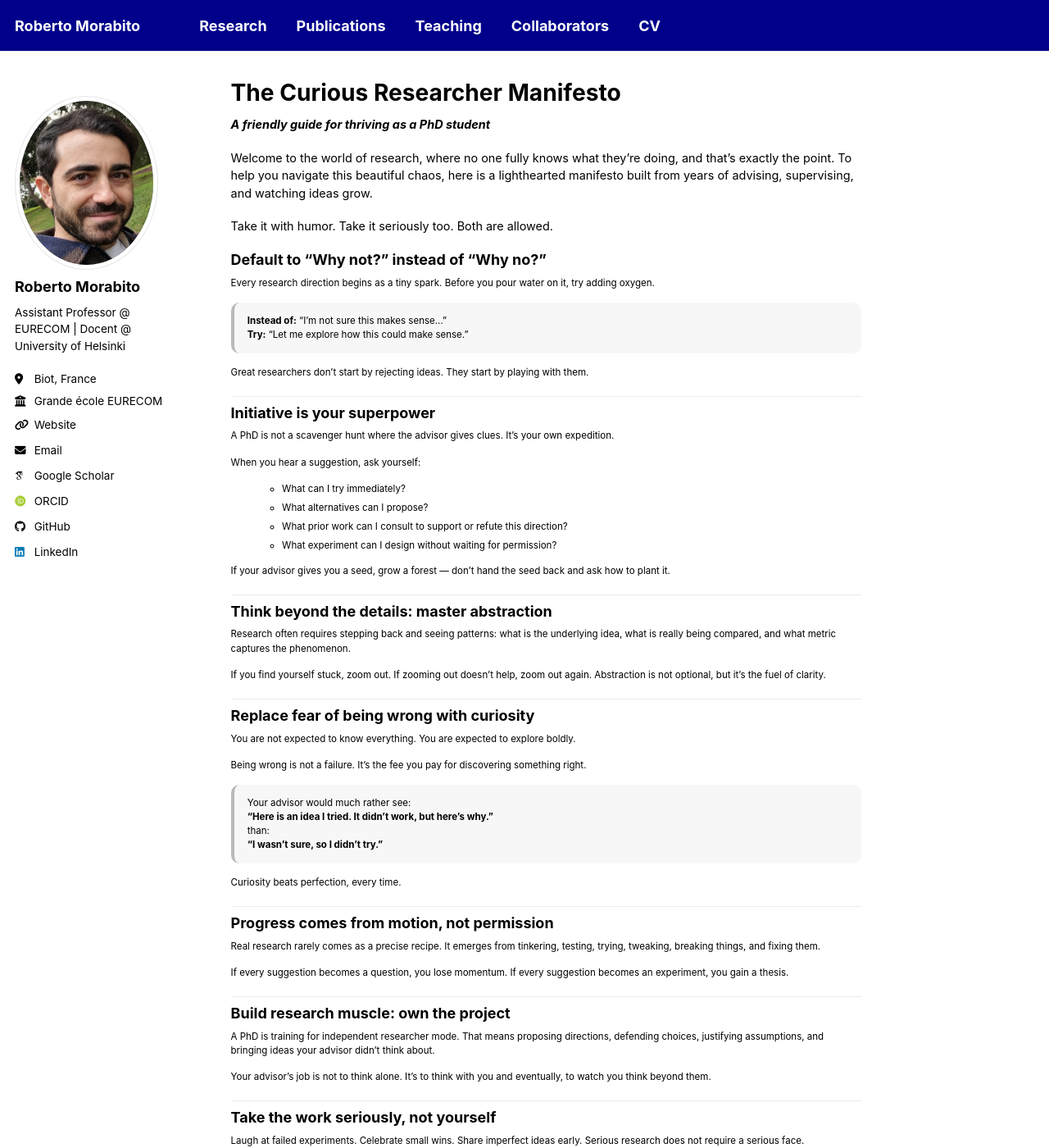
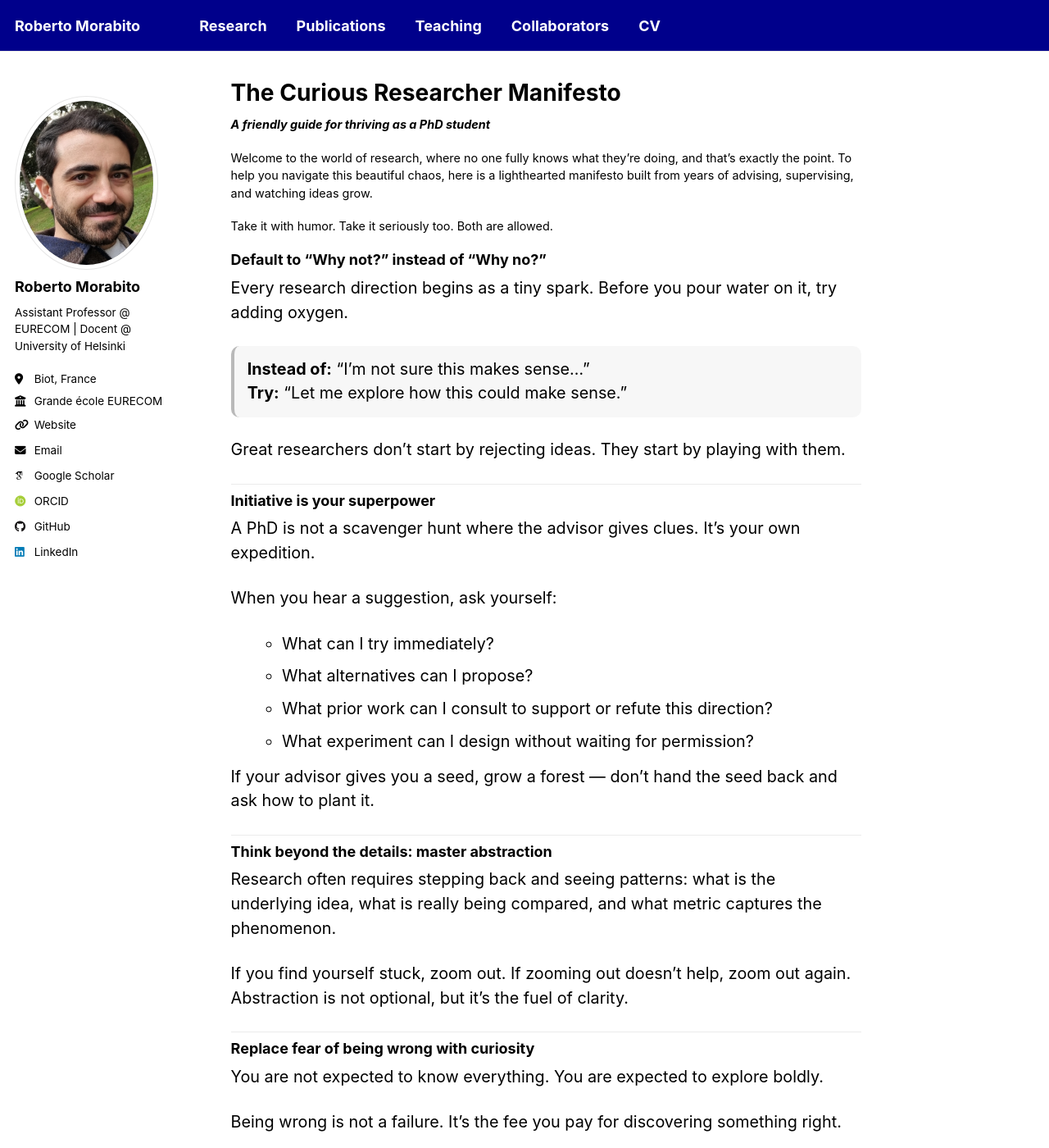
Before and after one commit to robertmora/robertmora.github.io, a Jekyll site: the page built from _pages/manifesto.html, in a window 1280 px wide and 1400 px high. Shown: the whole window at 82% size. Built offline with Jekyll 4.4.1, drawn with Linux system fonts in a browser that asks for light colours; some web fonts are replaced; a script that is not in the unit is left out.

Commit message:
Update manifesto.html

```diff
--- a/_pages/manifesto.html
+++ b/_pages/manifesto.html
@@ -165,6 +165,12 @@ author_profile: true
       padding-top: 0;
     }
 
+    .principles p,
+    .principles ul,
+    .principles li > ul li {
+      font-size: 1.1rem;
+    }
+
     .principles h3 {
       font-size: 1rem;
       margin: 0.5em 0 0.5em
@@ -180,7 +186,7 @@ author_profile: true
       border-radius: 10px;
     }
     .closing {
-      margin-top: 1.5rem;
+      margin-top: 0.5rem;
       padding-top: 1rem;
       border-top: 1px solid rgba(0,0,0,0.12);
     }
```
